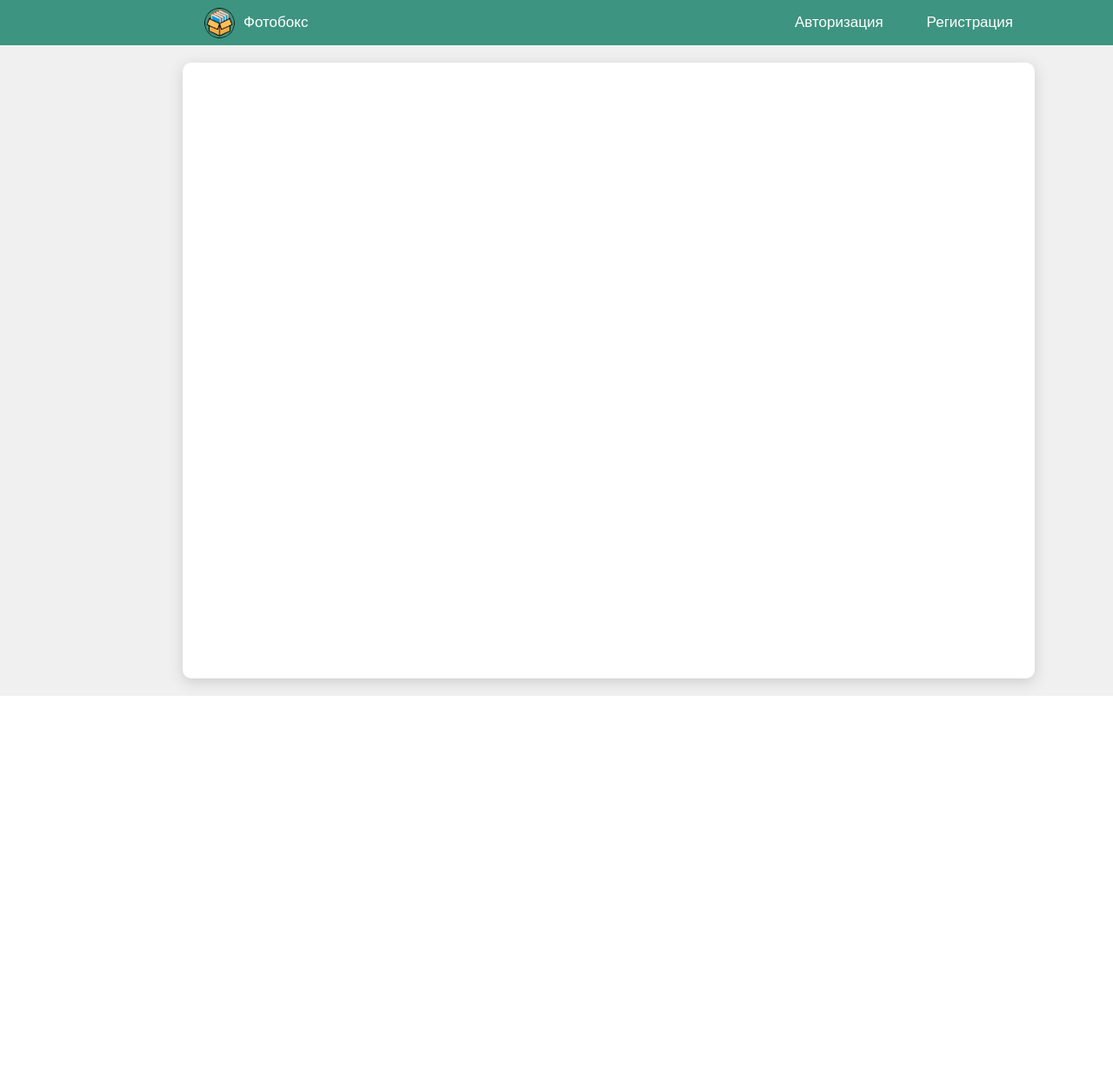
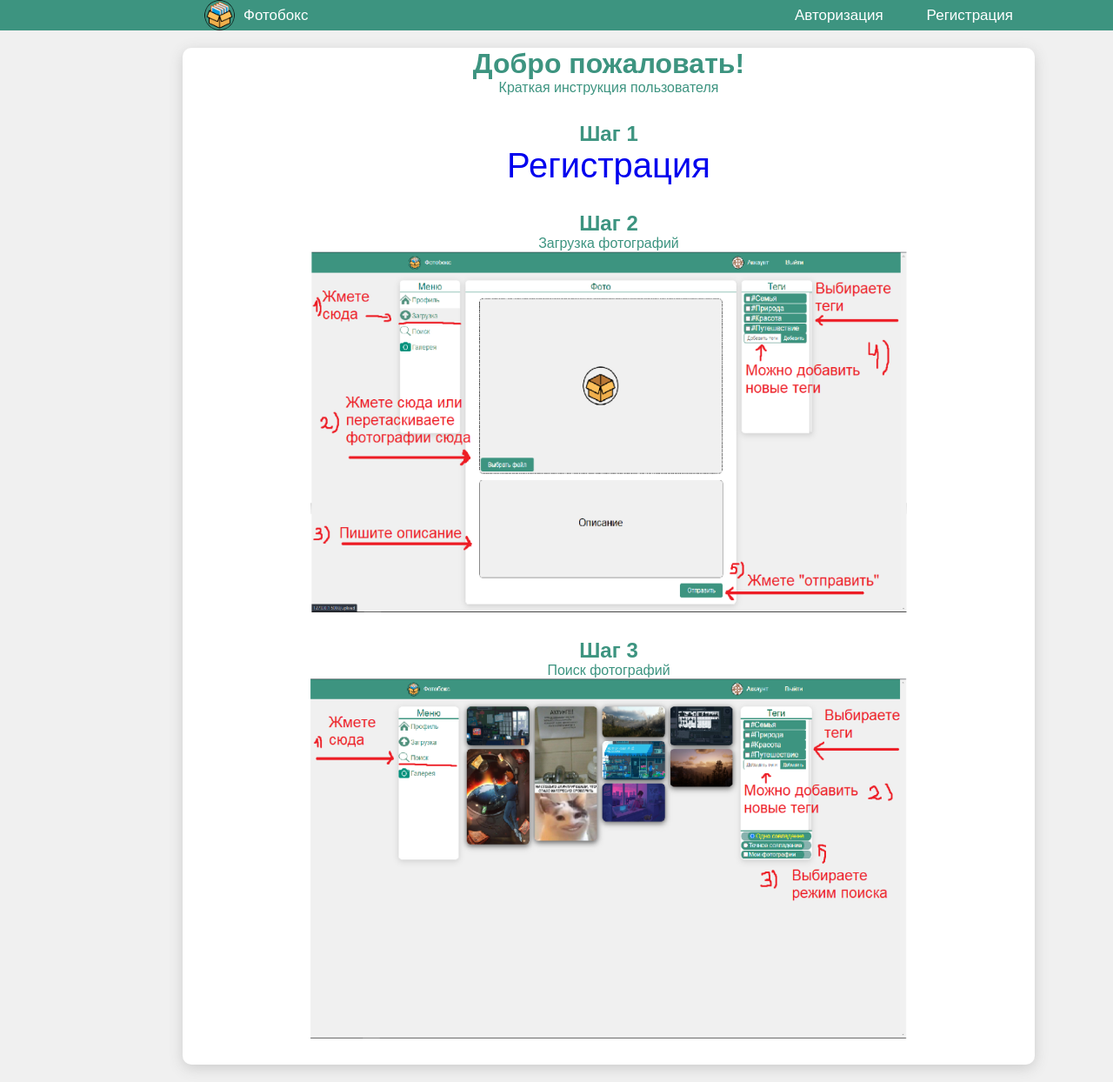
Before and after one commit to vszholobov/Photobox, a Flask app: page / in a window 1280 px wide; the page is wider, and only the part inside the window is pictured. Shown: that part at 87% size. Before the commit the page ends 800 px from the top of that part, so only its background shows below. Run offline with Flask 2, Linux system fonts and the light colour scheme; some libraries are stand-ins or nearby versions.

Commit message:
Исправлена ошибка при регистрации. Добавлен гайд пользователя на основной странице. closes issue #26

```diff
--- a/my_server/flask_server/models.py
+++ b/my_server/flask_server/models.py
@@ -21,7 +21,7 @@
     email = db.Column(db.String(120), unique=True, nullable=False)
     image_file = db.Column(db.String(), nullable=False)
     password = db.Column(db.String(60), nullable=False)
-    user_tag_list = db.Column(db.PickleType, default=["#Семья", "#Природа", "#Красота", "#Клоун", "#Путешествие"])
+    user_tag_list = db.Column(db.PickleType, default=["#Семья", "#Природа", "#Красота", "#Путешествие"])
     posts = db.relationship("Post", backref="author", lazy=True)
 
     def __repr__(self):
--- a/my_server/flask_server/static/styles/home.css
+++ b/my_server/flask_server/static/styles/home.css
@@ -0,0 +1,23 @@
+.main {
+    max-height: none;
+}
+.content {
+    text-align: center;
+    color: #3d9480;
+
+    display: flex;
+    flex-direction: column;
+}
+.content div {
+    margin-bottom: 30px;
+}
+.link {
+    text-decoration: none;
+    font-size: 40px;
+
+}
+.img {
+    display: block;
+    width: 100%;
+    margin: 0px auto;
+}
--- a/my_server/flask_server/templates/home.html
+++ b/my_server/flask_server/templates/home.html
@@ -4,6 +4,25 @@
 {% endblock head %}
 {% block content %}
     <main class="main">
-
+        <div class="center content">
+            <div>
+                <h1>Добро пожаловать!</h1>
+                <p>Краткая инструкция пользователя</p>
+            </div>
+            <div>
+                <h2>Шаг 1</h2>
+                <p><a href="{{ url_for('register') }}" class="link">Регистрация</a></p>
+            </div>
+            <div>
+                <h2>Шаг 2</h2>
+                <p>Загрузка фотографий</p>
+                <img class="img" src="{{ url_for('static', filename='guide1.png') }}">
+            </div>
+            <div>
+                <h2>Шаг 3</h2>
+                <p>Поиск фотографий</p>
+                <img class="img" src="{{ url_for('static', filename='guide2.png') }}">
+            </div>
+        </div>
     </main>
 {% endblock content %}
```
Also changed, not shown: my_server/flask_server/forms.py (+4 -4 lines), my_server/flask_server/site.db, my_server/flask_server/static/guide1.PNG (added), my_server/flask_server/static/guide2.PNG (added).
